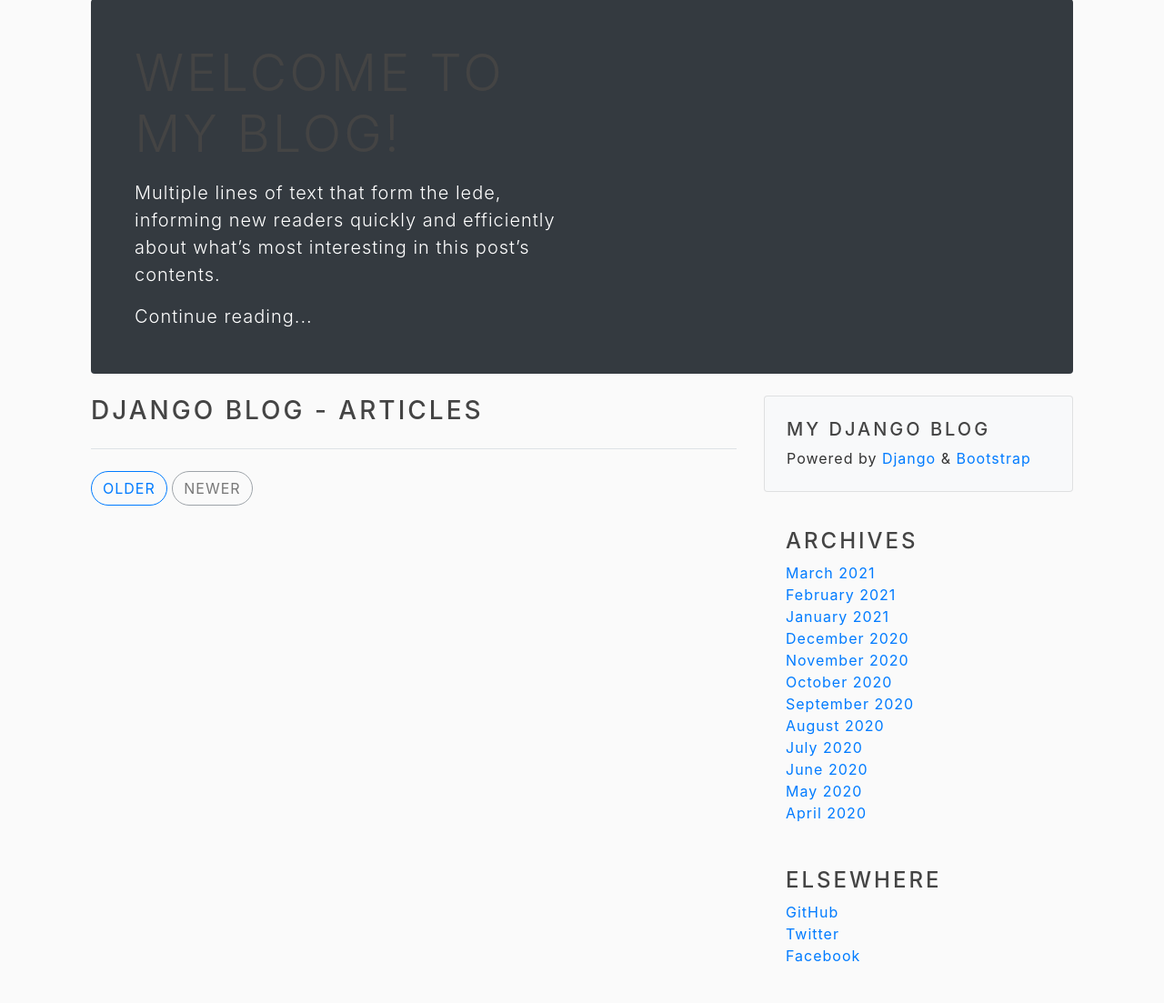
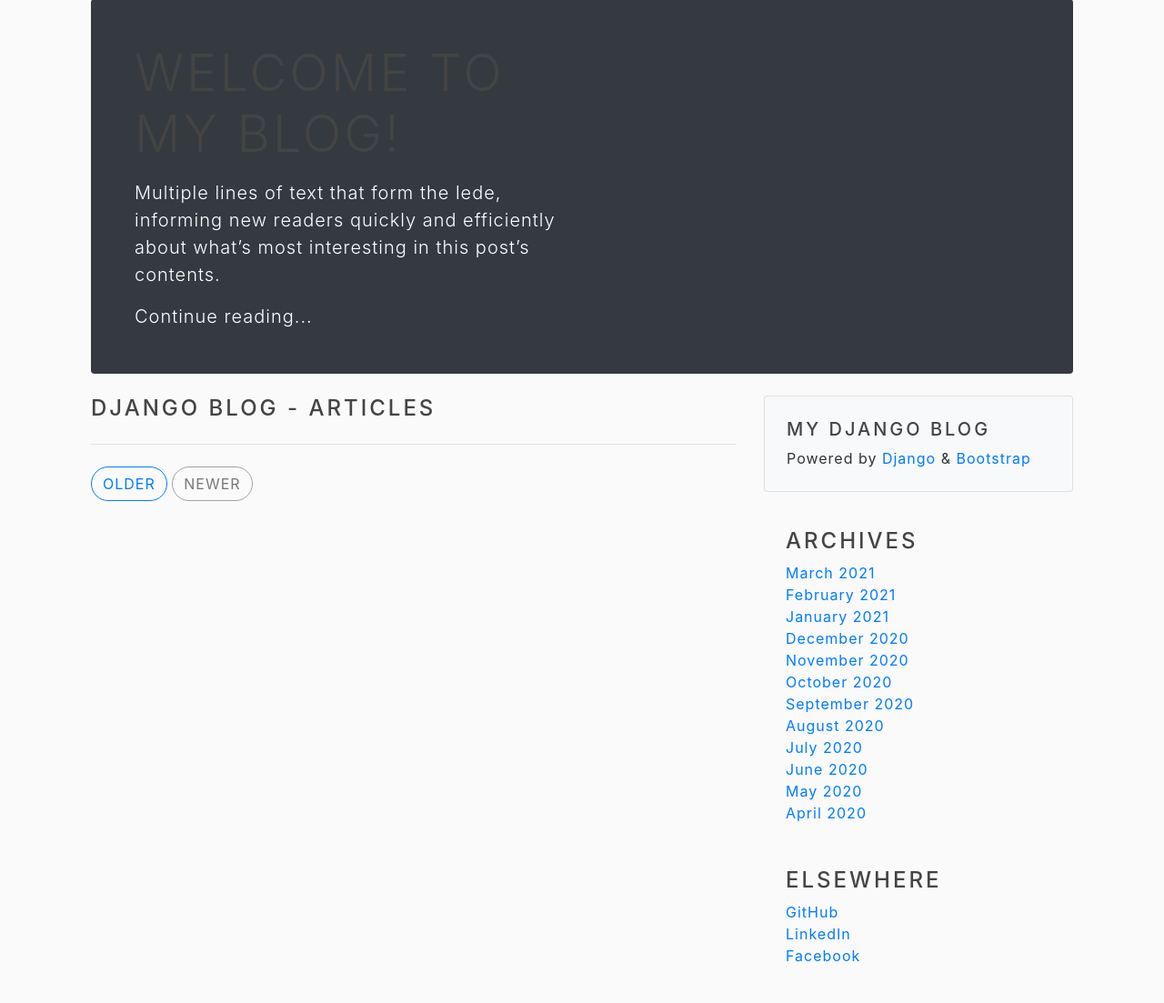
Before and after one commit to lijo-belardi/Progetto-Django-di-Lijo-Belardi, a Django app: page /api/ in a window 1280 px wide. Shown: the part 81-1184 px from the top of the page at 91% size. Run offline with Django 3.2, Linux system fonts and the light colour scheme; the visitor is signed in with stand-in values (Sample User, id 1); data that the repository does not hold is empty; some libraries are stand-ins or nearby versions.

Commit message:
Change in h4 in _section_articles.html and add links in _widget_social.html

```diff
--- a/socialDex/templates/partials/_section_articles.html
+++ b/socialDex/templates/partials/_section_articles.html
@@ -1,7 +1,7 @@
 <div class="col-md-8">
-    <h3 class="pb-4 mb-4 fst-italic border-bottom">
+    <h4 class="pb-4 mb-4 fst-italic border-bottom">
         Django Blog - articles
-    </h3>
+    </h4>
 
     <!-- SINGLE POST VIEW - START -->
     {% for post in posts %}
--- a/socialDex/templates/partials/_widget_social.html
+++ b/socialDex/templates/partials/_widget_social.html
@@ -1,8 +1,8 @@
 <div class="p-4">
     <h4 class="fst-italic">Elsewhere</h4>
     <ol class="list-unstyled">
-        <li><a href="#">GitHub</a></li>
-        <li><a href="#">Twitter</a></li>
-        <li><a href="#">Facebook</a></li>
+        <li><a href="https://github.com/lijo-belardi">GitHub</a></li>
+        <li><a href="https://www.linkedin.com/in/lijo-belardi-25615918b/">LinkedIn</a></li>
+        <li><a href="https://www.facebook.com/lijo.belardi.75">Facebook</a></li>
     </ol>
 </div>
```
